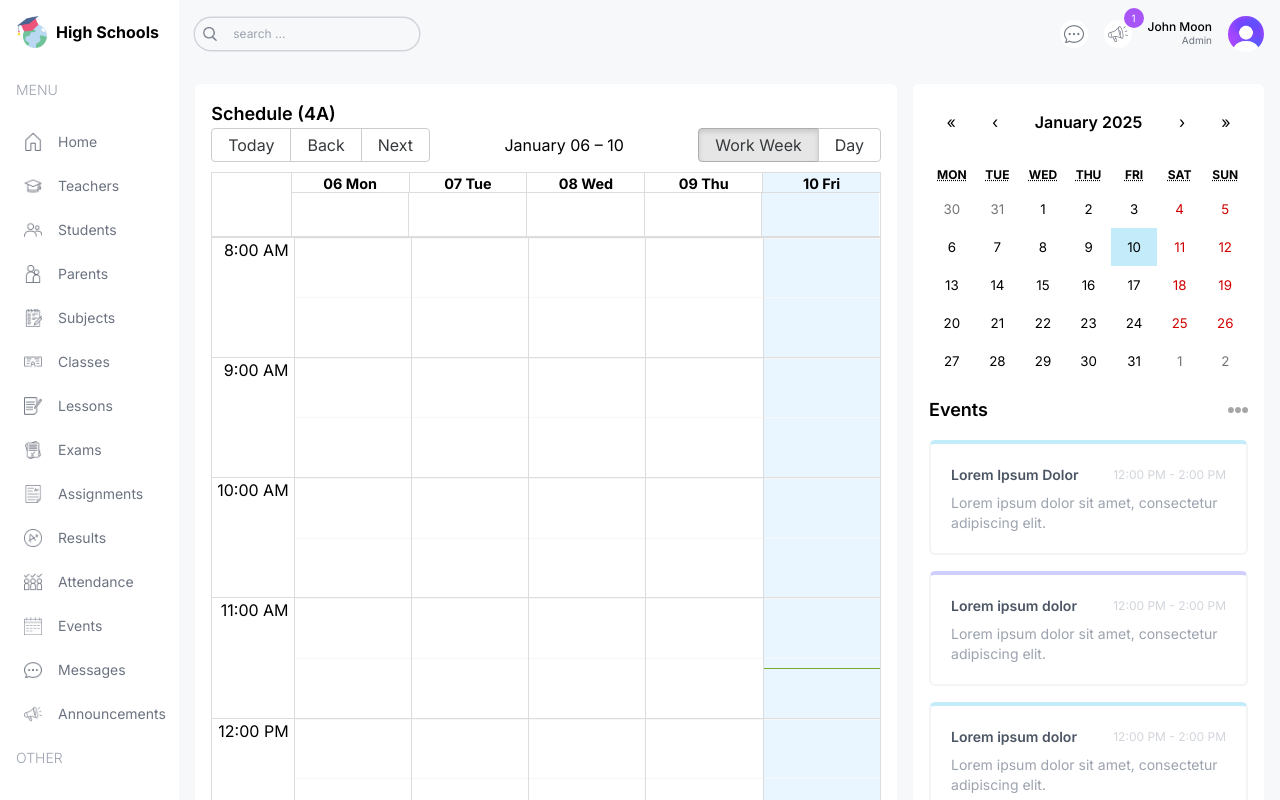
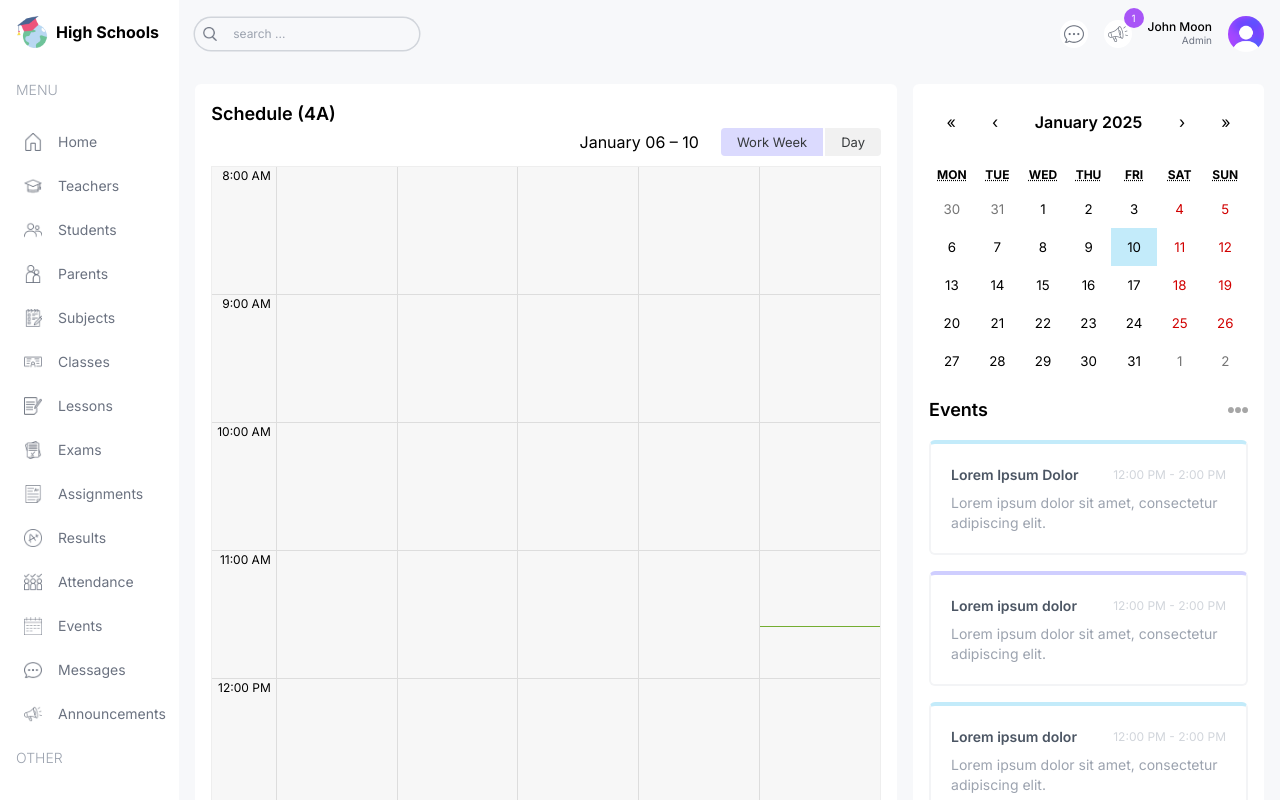
Before and after one commit to psalmistcom/school-management-system-nextjs, a Next.js app: page /student in a window 1280 px wide. Built offline with nearby package versions, Linux system fonts and the light colour scheme.

Commit message:
[updates]

```diff
--- a/src/app/globals.css
+++ b/src/app/globals.css
@@ -37,3 +37,99 @@
 .react-calendar__navigation__label__labelText {
     font-weight: 600;
 }
+
+.rbc-btn-group:first-child {
+    display: none !important;
+}
+
+.rbc-toolbar-label {
+    text-align: right !important;
+    padding: 0px 20px !important;
+}
+
+.rbc-btn-group:last-child {
+    font-size: 13px !important;
+}
+
+.rbc-btn-group:last-child button {
+    border: none !important;
+    background-color: #f1f1f1 !important;
+    margin-left: 2px !important;
+}
+
+.rbc-toolbar button.rbc-active {
+    background-color: #dbdafe !important;
+    box-shadow: none !important;
+}
+
+.rbc-time-view {
+    border-color: #eee !important;
+}
+
+.rbc-time-header {
+    display: none !important;
+}
+
+.rbc-time-content {
+    border: none !important;
+}
+
+.rbc-time-gutter.rbc-time-column {
+    font-size: 12px !important;
+}
+
+.rbc-time-gutter.rbc-time-column.rbc-timeslot-group {
+    padding: 0px 20px !important;
+}
+
+.rbc-timeslot-group {
+    background-color: #f7f7f7 !important;
+}
+
+.rbc-day-slot {
+    font-size: 14px !important;
+}
+
+.rbc-event {
+    border: none !important;
+    color: #000 !important;
+    padding: 10px !important;
+    margin: 10px !important;
+    width: 99% !important;
+}
+
+.rbc-event:nth-child(1) {
+    background-color: #e2f8ff !important;
+}
+
+.rbc-event:nth-child(2) {
+    background-color: #fffac4 !important;
+}
+
+.rbc-event:nth-child(3) {
+    background-color: #d2cffd !important;
+}
+
+.rbc-event:nth-child(4) {
+    background-color: #ffbdf3 !important;
+}
+
+.rbc-event:nth-child(5) {
+    background-color: #e2f8ff !important;
+}
+
+.rbc-event:nth-child(6) {
+    background-color: #fffac4 !important;
+}
+
+.rbc-event:nth-child(7) {
+    background-color: #d2cffd !important;
+}
+
+.rbc-event:nth-child(8) {
+    background-color: #ffbdf3 !important;
+}
+
+.rbc-event:nth-child('odd') {
+    background-color: #ffbdf3 !important;
+}
--- a/src/lib/data.ts
+++ b/src/lib/data.ts
@@ -921,143 +921,143 @@ export const calendarEvents = [
   {
     title: "Math",
     allDay: false,
-    start: new Date(2025, 1, 13, 8, 0),
-    end: new Date(2025, 1, 13, 8, 45),
+    start: new Date(2025, 0, 13, 8, 0),
+    end: new Date(2025, 0, 13, 8, 45),
   },
   {
     title: "English",
     allDay: false,
-    start: new Date(2025, 1, 13, 9, 0),
-    end: new Date(2025, 1, 13, 9, 45),
+    start: new Date(2025, 0, 13, 9, 0),
+    end: new Date(2025, 0, 13, 9, 45),
   },
   {
     title: "Biology",
     allDay: false,
-    start: new Date(2025, 1, 13, 10, 0),
-    end: new Date(2025, 1, 13, 10, 45),
+    start: new Date(2025, 0, 13, 10, 0),
+    end: new Date(2025, 0, 13, 10, 45),
   },
   {
     title: "Physics",
     allDay: false,
-    start: new Date(2025, 1, 13, 11, 0),
-    end: new Date(2025, 1, 13, 11, 45),
+    start: new Date(2025, 0, 13, 11, 0),
+    end: new Date(2025, 0, 13, 11, 45),
   },
   {
     title: "Chemistry",
     allDay: false,
-    start: new Date(2025, 1, 13, 12, 0),
-    end: new Date(2025, 1, 13, 12, 45),
+    start: new Date(2025, 0, 13, 12, 0),
+    end: new Date(2025, 0, 13, 12, 45),
   },
   {
     title: "History",
     allDay: false,
-    start: new Date(2025, 1, 13, 13, 0),
-    end: new Date(2025, 1, 13, 13, 45),
+    start: new Date(2025, 0, 13, 13, 0),
+    end: new Date(2025, 0, 13, 13, 45),
   },
   {
     title: "English",
     allDay: false,
-    start: new Date(2025, 1, 13, 14, 0),
-    end: new Date(2025, 1, 13, 14, 45),
+    start: new Date(2025, 0, 13, 14, 0),
+    end: new Date(2025, 0, 13, 14, 45),
   },
   {
     title: "Biology",
     allDay: false,
-    start: new Date(2025, 1, 13, 15, 0),
-    end: new Date(2025, 1, 13, 15, 45),
+    start: new Date(2025, 0, 13, 15, 0),
+    end: new Date(2025, 0, 13, 15, 45),
   },
   {
     title: "Physics",
     allDay: false,
-    start: new Date(2025, 1, 13, 16, 0),
-    end: new Date(2025, 1, 13, 16, 45),
+    start: new Date(2025, 0, 13, 16, 0),
+    end: new Date(2025, 0, 13, 16, 45),
   },
 
   {
     title: "History",
     allDay: false,
-    start: new Date(2025, 1, 13, 17, 0),
-    end: new Date(2025, 1, 13, 17, 45),
+    start: new Date(2025, 0, 13, 17, 0),
+    end: new Date(2025, 0, 13, 17, 45),
   },
   {
     title: "Math",
     allDay: false,
-    start: new Date(2025, 1, 14, 8, 0),
-    end: new Date(2025, 1, 14, 8, 45),
+    start: new Date(2025, 0, 14, 8, 0),
+    end: new Date(2025, 0, 14, 8, 45),
   },
   {
     title: "Biology",
     allDay: false,
-    start: new Date(2025, 1, 14, 9, 0),
-    end: new Date(2025, 1, 14, 9, 45),
+    start: new Date(2025, 0, 14, 9, 0),
+    end: new Date(2025, 0, 14, 9, 45),
   },
 
   {
     title: "Chemistry",
     allDay: false,
-    start: new Date(2025, 1, 14, 10, 0),
-    end: new Date(2025, 1, 14, 10, 45),
+    start: new Date(2025, 0, 14, 10, 0),
+    end: new Date(2025, 0, 14, 10, 45),
   },
   {
     title: "History",
     allDay: false,
-    start: new Date(2025, 1, 14, 11, 0),
-    end: new Date(2025, 1, 14, 11, 45),
+    start: new Date(2025, 0, 14, 11, 0),
+    end: new Date(2025, 0, 14, 11, 45),
   },
   {
     title: "English",
     allDay: false,
-    start: new Date(2025, 1, 14, 12, 0),
-    end: new Date(2025, 1, 14, 12, 45),
+    start: new Date(2025, 0, 14, 12, 0),
+    end: new Date(2025, 0, 14, 12, 45),
   },
   {
     title: "Biology",
     allDay: false,
-    start: new Date(2025, 1, 14, 13, 0),
-    end: new Date(2025, 1, 14, 13, 45),
+    start: new Date(2025, 0, 14, 13, 0),
+    end: new Date(2025, 0, 14, 13, 45),
   },
   {
     title: "Physics",
     allDay: false,
-    start: new Date(2025, 1, 14, 14, 0),
-    end: new Date(2025, 1, 14, 14, 45),
+    start: new Date(2025, 0, 14, 14, 0),
+    end: new Date(2025, 0, 14, 14, 45),
   },
 
   {
     title: "History",
     allDay: false,
-    start: new Date(2025, 1, 14, 15, 0),
-    end: new Date(2025, 1, 14, 15, 45),
+    start: new Date(2025, 0, 14, 15, 0),
+    end: new Date(2025, 0, 14, 15, 45),
   },
   {
     title: "Math",
     allDay: false,
-    start: new Date(2025, 1, 14, 16, 0),
-    end: new Date(2025, 1, 14, 16, 45),
+    start: new Date(2025, 0, 14, 16, 0),
+    end: new Date(2025, 0, 14, 16, 45),
   },
   {
     title: "English",
     allDay: false,
-    start: new Date(2025, 1, 14, 17, 0),
-    end: new Date(2025, 1, 14, 17, 45),
+    start: new Date(2025, 0, 14, 17, 0),
+    end: new Date(2025, 0, 14, 17, 45),
   },
 
   {
     title: "Physics",
     allDay: false,
-    start: new Date(2025, 1, 16, 11, 0),
-    end: new Date(2025, 1, 16, 11, 45),
+    start: new Date(2025, 0, 16, 11, 0),
+    end: new Date(2025, 0, 16, 11, 45),
   },
   {
     title: "Chemistry",
     allDay: false,
-    start: new Date(2025, 1, 16, 13, 0),
-    end: new Date(2025, 1, 16, 13, 45),
+    start: new Date(2025, 0, 16, 13, 0),
+    end: new Date(2025, 0, 16, 13, 45),
   },
   {
     title: "History",
     allDay: false,
-    start: new Date(2024, 13, 31, 14, 0),
-    end: new Date(2024, 13, 31, 14, 45),
+    start: new Date(2025, 0, 16, 14, 0),
+    end: new Date(2025, 0, 16, 14, 45),
   },
 ];
```
